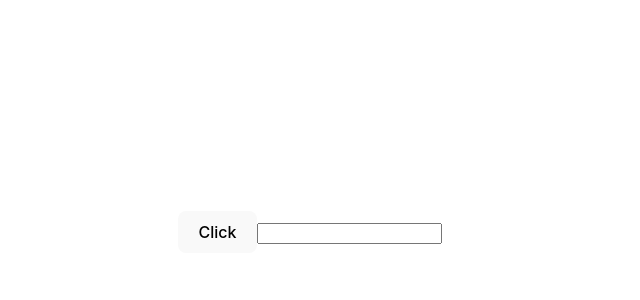
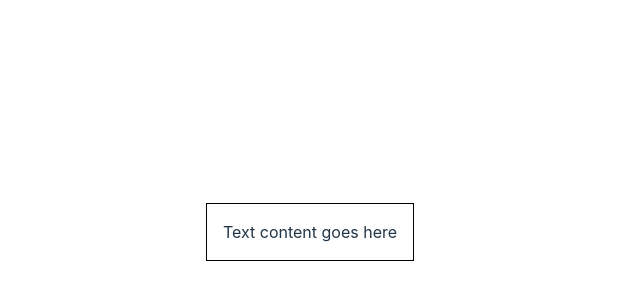
Before and after one commit to moonhopark/react-typescript-learn, a React (Vite) app: page / in a window 1280 px wide. Shown: the part 168-468 px from the top of the page, without its empty margins (330-970 px from the left). Built offline with nearby package versions, Linux system fonts and the light colour scheme.

Commit message:
feat: style props

```diff
--- a/src/App.tsx
+++ b/src/App.tsx
@@ -1,16 +1,12 @@
 import './App.css';
 import Button from './components/typescript-basic/Button';
+import Container from './components/typescript-basic/Container';
 import Input from './components/typescript-basic/Input';
 
 function App() {
   return (
     <div className="App">
-      <Button
-        handleClick={(event, id) => {
-          console.log('Button clicked', event);
-        }}
-      />
-      <Input value="" handleChange={(event) => console.log(event)} />
+      <Container styles={{ border: '1px solid black', padding: '1rem' }} />
     </div>
   );
 }
--- /dev/null
+++ b/src/components/typescript-basic/Container.tsx
@@ -0,0 +1,9 @@
+type Props = {
+  styles: React.CSSProperties;
+};
+
+const Container = (props: Props) => {
+  return <div style={props.styles}>Text content goes here</div>;
+};
+
+export default Container;
```
